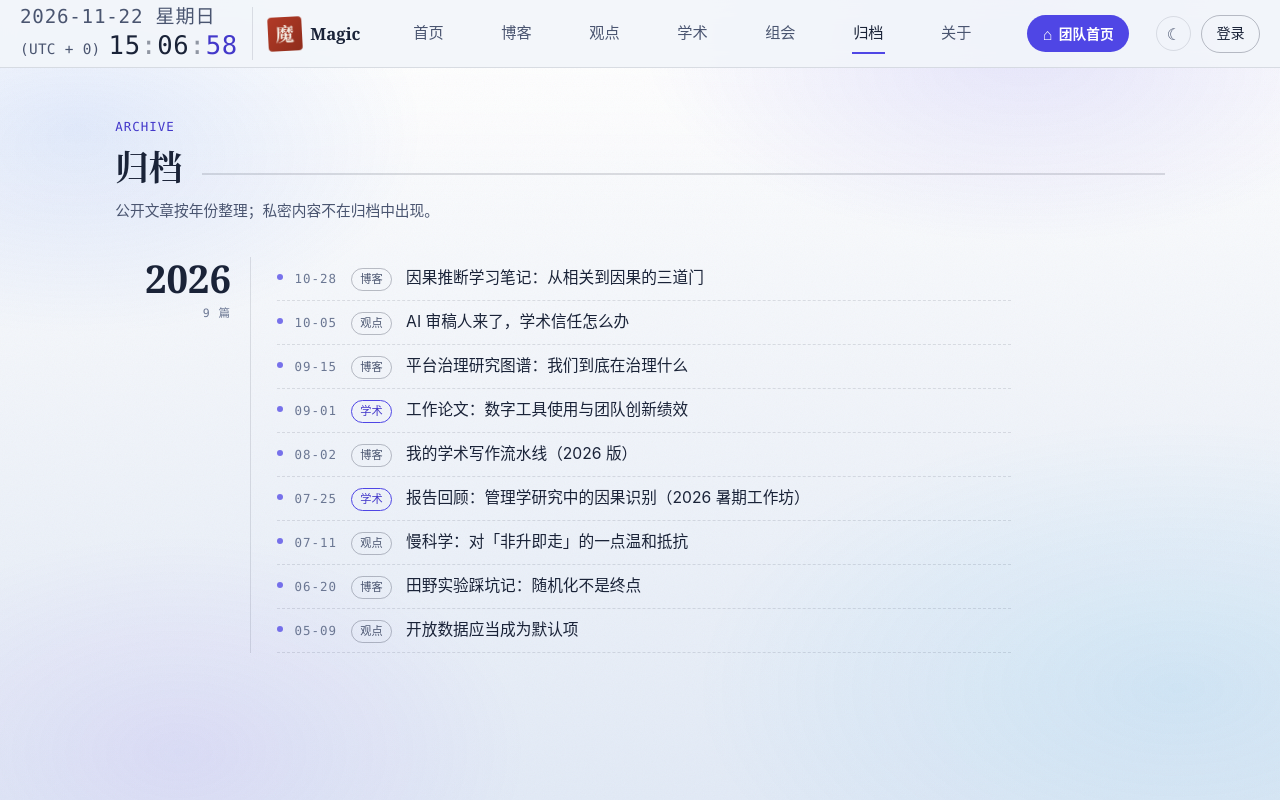
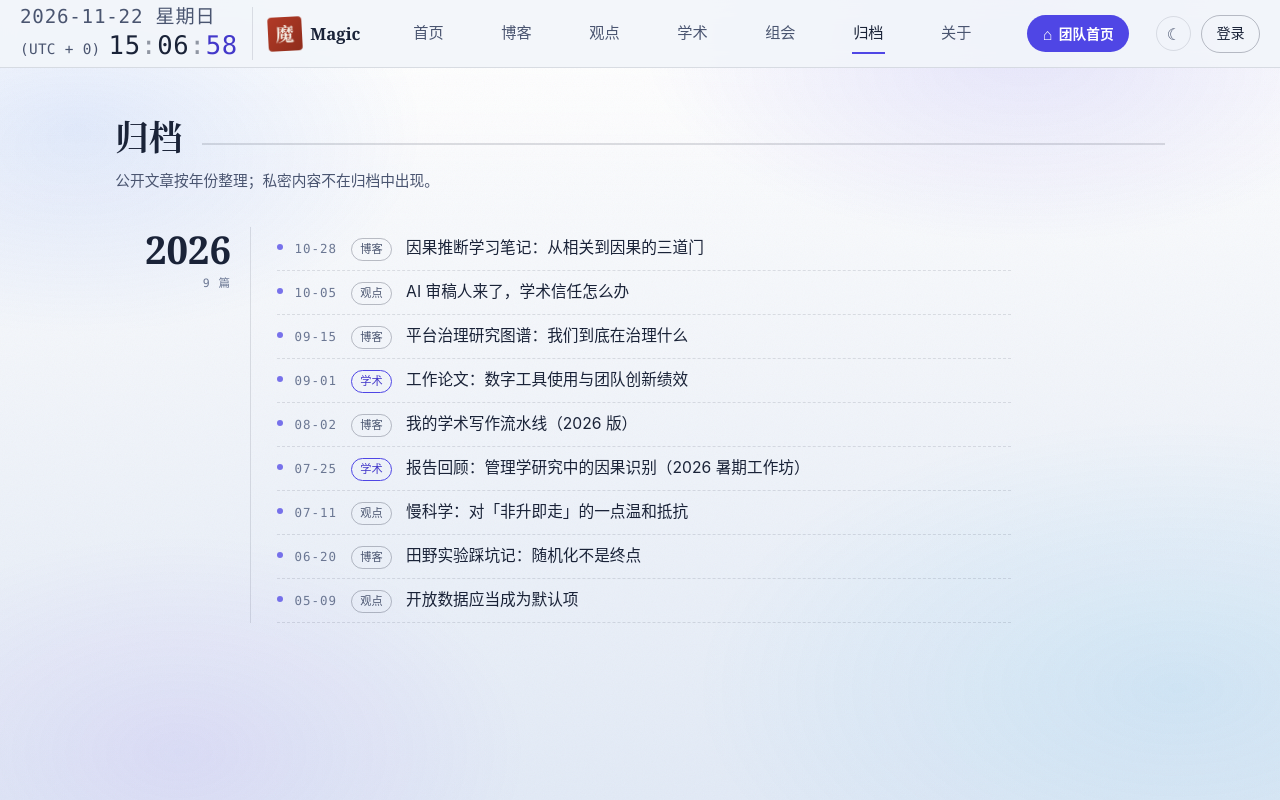
Before and after one commit to domagic/domagic.github.io, a Vue app: page /archive in a window 1280 px wide. Shown: the top 800 px of the page. Built offline with nearby package versions, Linux system fonts and the light colour scheme.

Commit message:
Remove English kickers above titles on all Chinese pages

```diff
--- a/src/views/AcademicView.vue
+++ b/src/views/AcademicView.vue
@@ -20,7 +20,7 @@ onMounted(async () => {
 
 <template>
   <div class="page academic">
-    <SectionHead kicker="Academic" title="学术" />
+    <SectionHead title="学术" />
 
     <p v-if="loading" class="mono academic__loading" role="status">Loading…</p>
     <EmptyState v-else-if="posts.length === 0" title="暂无学术内容" />
--- a/src/views/AdminView.vue
+++ b/src/views/AdminView.vue
@@ -257,7 +257,6 @@ onMounted(load)
   <div class="page admin">
     <header class="admin__header">
       <div>
-        <p class="mono admin__kicker">Admin</p>
         <h1>内容管理</h1>
         <p class="admin__user">已登录：{{ auth.user?.name }}（{{ auth.user?.role }}）</p>
       </div>
--- a/src/views/ArchiveView.vue
+++ b/src/views/ArchiveView.vue
@@ -34,7 +34,7 @@ void load()
 
 <template>
   <div class="page archive">
-    <SectionHead kicker="Archive" title="归档" note="公开文章按年份整理；私密内容不在归档中出现。" />
+    <SectionHead title="归档" note="公开文章按年份整理；私密内容不在归档中出现。" />
 
     <p v-if="error" class="archive__error" role="alert">{{ error }}</p>
     <p v-else-if="loading" class="archive__loading mono" role="status">Loading…</p>
--- a/src/views/CategoryView.vue
+++ b/src/views/CategoryView.vue
@@ -111,7 +111,6 @@ void loadTags()
 <template>
   <div class="page section-page">
     <SectionHead
-      :kicker="category"
       :title="CATEGORY_LABELS[category]"
       :note="descriptions[category]"
     />
--- a/src/views/PrivacyView.vue
+++ b/src/views/PrivacyView.vue
@@ -7,7 +7,7 @@ useSeo({ title: '隐私声明', description: '本站的数据收集、私密内
 
 <template>
   <div class="page privacy">
-    <SectionHead kicker="Privacy" title="隐私声明" note="最近更新：2026-11-13（与 v1.1 安全实现对齐）" />
+    <SectionHead title="隐私声明" note="最近更新：2026-11-13（与 v1.1 安全实现对齐）" />
     <div class="privacy__body">
       <h2>我们收集什么</h2>
       <p>本站为个人网站，不要求访客注册或提供个人信息，公开内容（博客、观点、学术）可匿名浏览；不植入第三方追踪或广告脚本。服务端运行日志仅以哈希形式记录网络地址等技术信息，用于安全追溯与故障排查，不用于画像或广告。</p>
```
